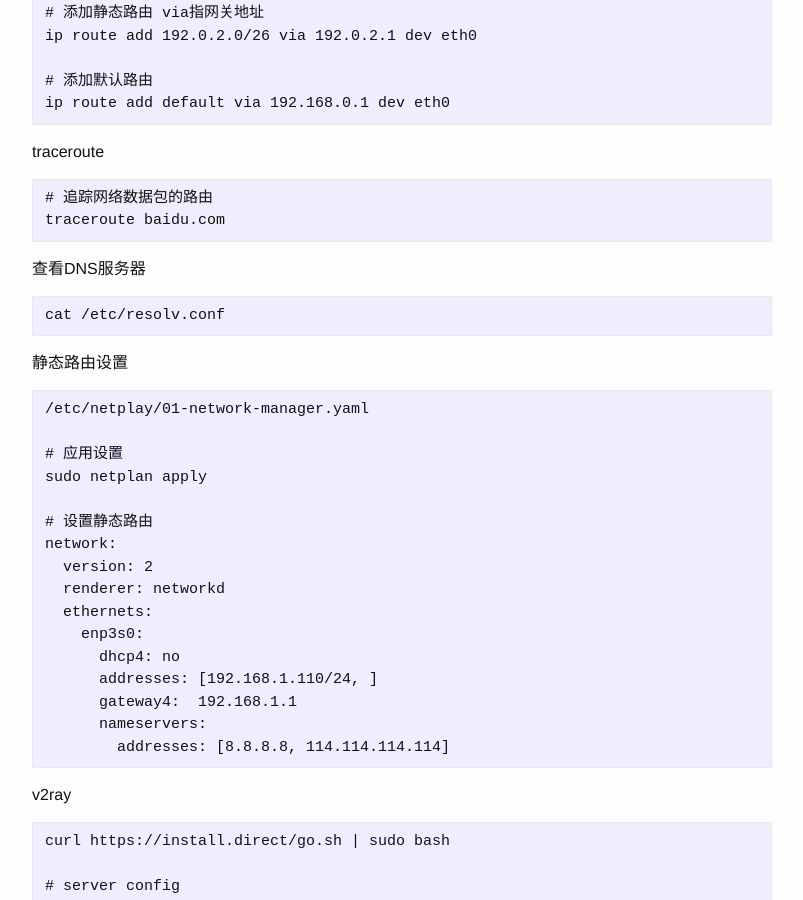
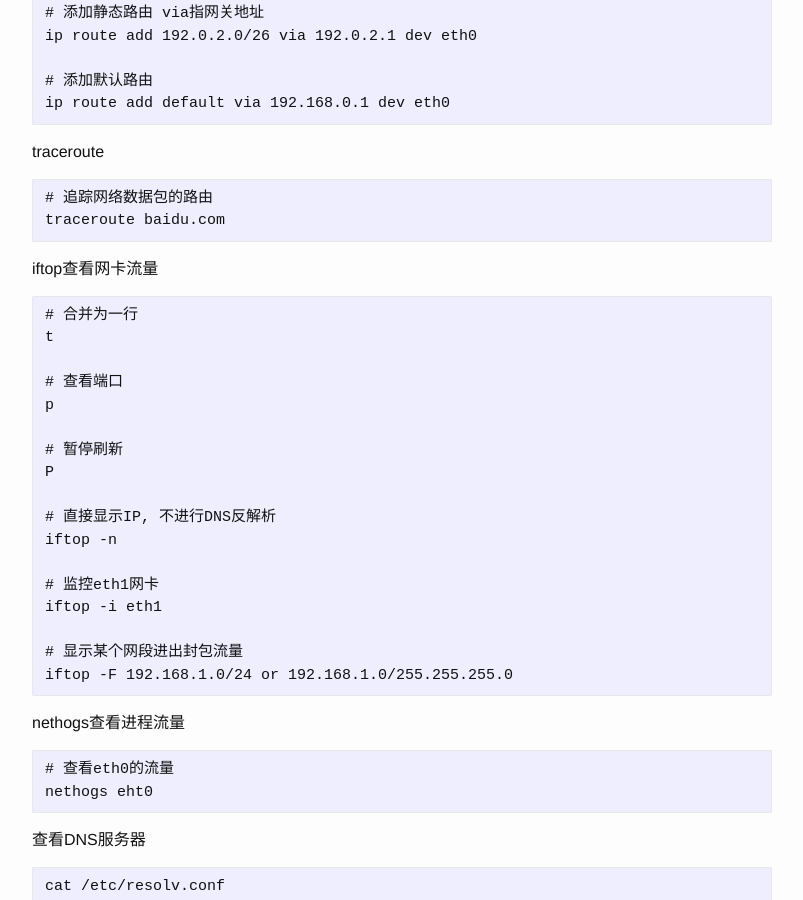
Before and after one commit to josephstalin117/josephstalin117.github.io, a Jekyll site: the page built from _posts/2019-5-28-networking.markdown, in a window 1280 px wide and 900 px high, scrolled down 1637 px. Shown: the whole window, without its empty margins (238-1041 px from the left). Built offline with Jekyll 4.4.1, drawn with Linux system fonts in a browser that asks for light colours.

Commit message:
add c pow & add nethogs

````diff
--- a/_posts/2019-5-28-networking.markdown
+++ b/_posts/2019-5-28-networking.markdown
@@ -83,6 +83,33 @@ traceroute
 ```
 # 追踪网络数据包的路由
 traceroute baidu.com
+```
+
+iftop查看网卡流量
+```
+# 合并为一行
+t
+
+# 查看端口
+p
+
+# 暂停刷新
+P
+
+# 直接显示IP, 不进行DNS反解析
+iftop -n
+
+# 监控eth1网卡
+iftop -i eth1
+
+# 显示某个网段进出封包流量
+iftop -F 192.168.1.0/24 or 192.168.1.0/255.255.255.0
+```
+
+nethogs查看进程流量
+```
+# 查看eth0的流量
+nethogs eht0
 ```
 
 查看DNS服务器
````
Also changed, not shown: _posts/2018-5-25-c.markdown (+12 -0 lines).
